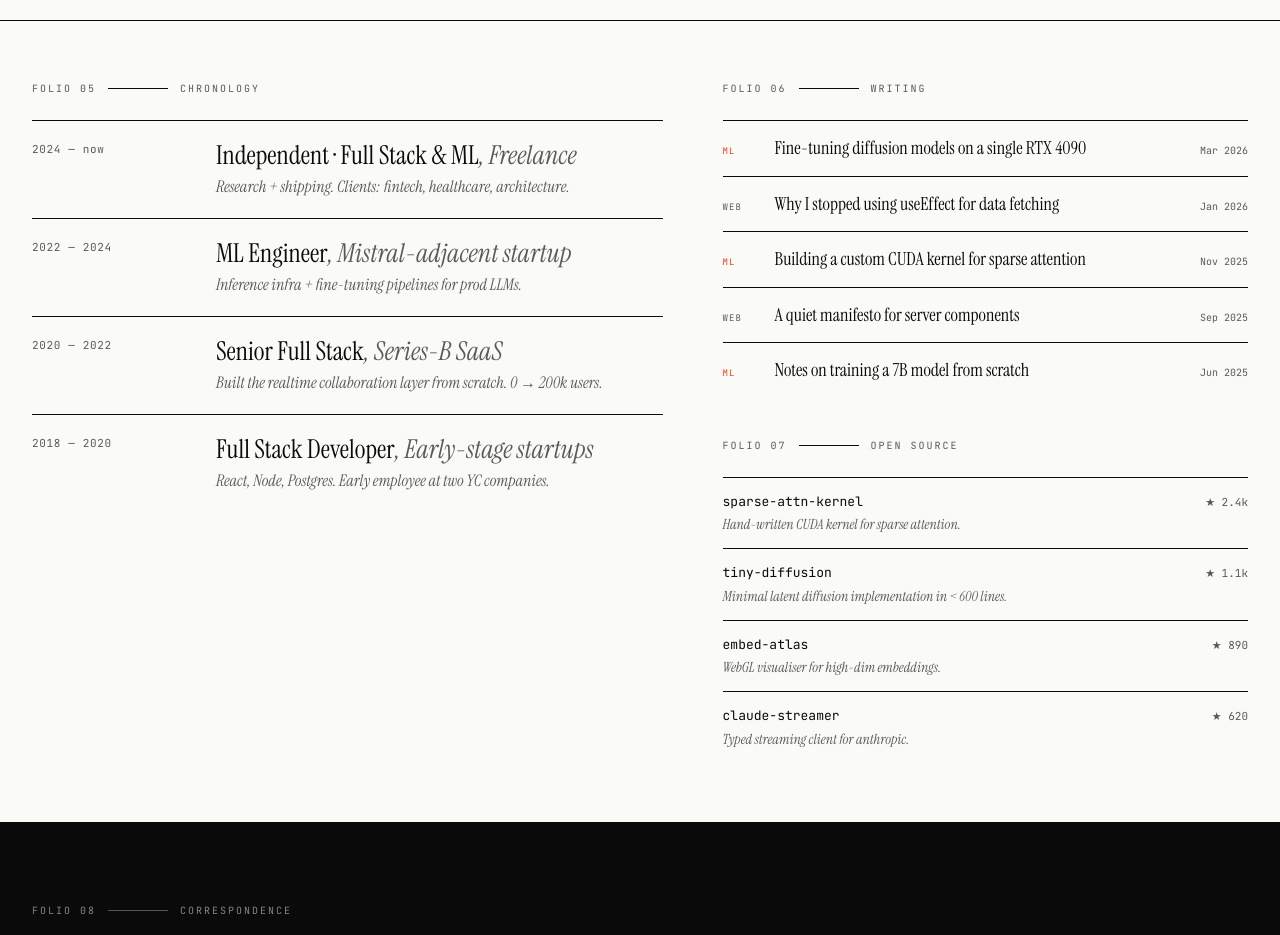
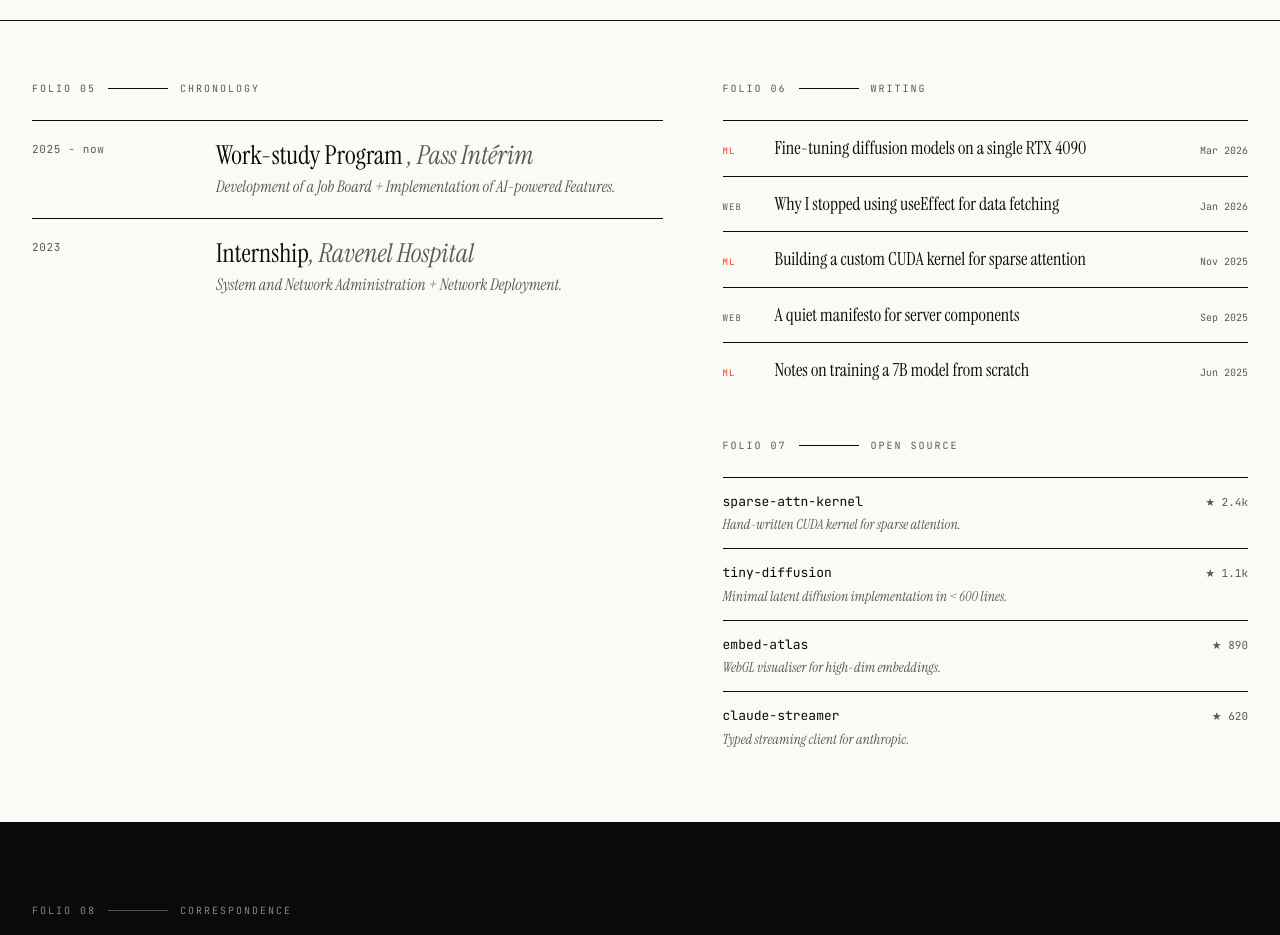
Before and after one commit to Oriloo/portfolio-2026-04, a React (Vite) app: page / in a window 1280 px wide. Shown: the part 3100-4035 px from the top of the page. Built offline with nearby package versions, Linux system fonts and the light colour scheme.

Commit message:
feat: update experience entries

```diff
--- a/src/data/experience.ts
+++ b/src/data/experience.ts
@@ -2,27 +2,15 @@ import type { ExperienceEntry } from './types'
 
 export const experience: ExperienceEntry[] = [
     {
-        y:    '2024 — now',
-        role: 'Independent · Full Stack & ML',
-        org:  'Freelance',
-        note: 'Research + shipping. Clients: fintech, healthcare, architecture.',
+        y:    '2025 - now',
+        role: 'Work-study Program ',
+        org:  'Pass Intérim',
+        note: 'Development of a Job Board + Implementation of AI-powered Features.',
     },
     {
-        y:    '2022 — 2024',
-        role: 'ML Engineer',
-        org:  'Mistral-adjacent startup',
-        note: 'Inference infra + fine-tuning pipelines for prod LLMs.',
-    },
-    {
-        y:    '2020 — 2022',
-        role: 'Senior Full Stack',
-        org:  'Series-B SaaS',
-        note: 'Built the realtime collaboration layer from scratch. 0 → 200k users.',
-    },
-    {
-        y:    '2018 — 2020',
-        role: 'Full Stack Developer',
-        org:  'Early-stage startups',
-        note: 'React, Node, Postgres. Early employee at two YC companies.',
+        y:    '2023',
+        role: 'Internship',
+        org:  'Ravenel Hospital',
+        note: 'System and Network Administration + Network Deployment.',
     },
 ]
```
